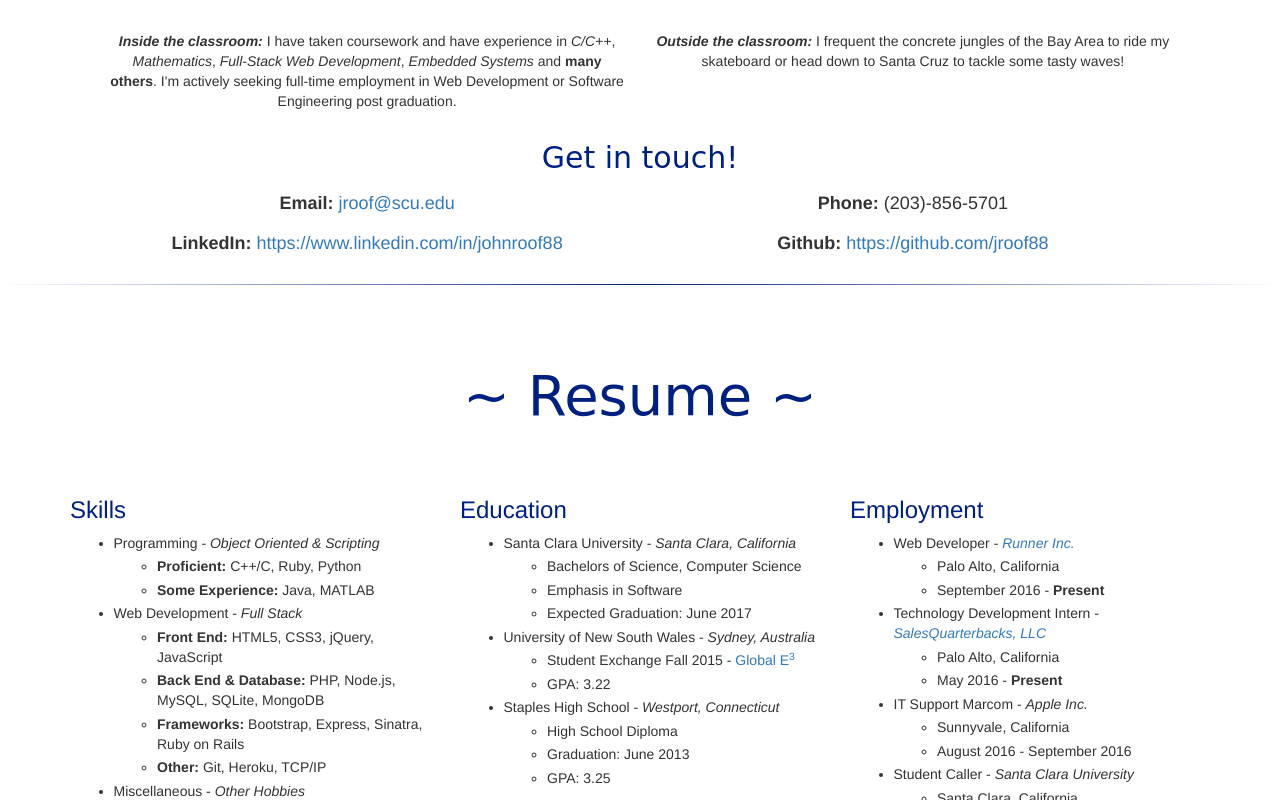
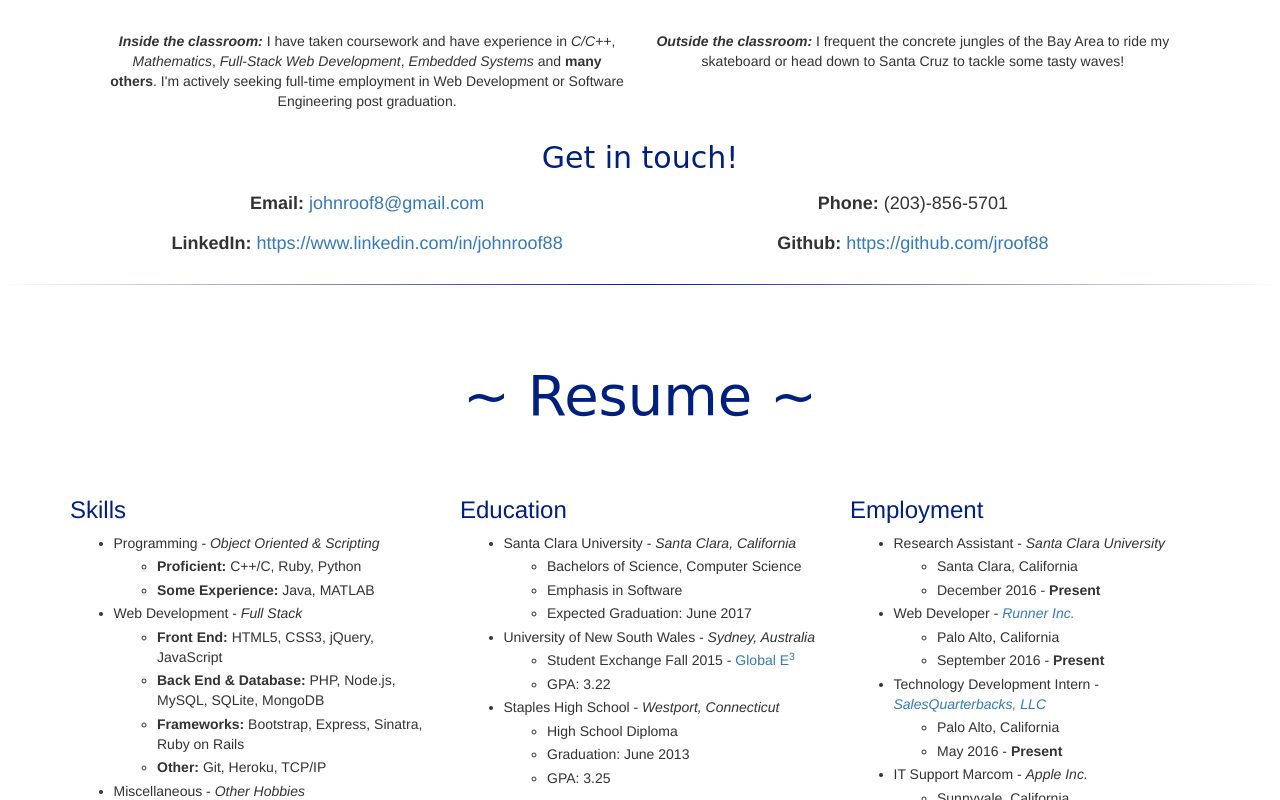
Before and after one commit to jroof88/jroof88.github.io, a plain HTML site: page index.html in a window 1280 px wide. Shown: the part 644-1444 px from the top of the page. Drawn offline with nearby package versions, Linux system fonts and the light colour scheme; a web font is replaced by a local one.

Commit message:
Employment & Email update

```diff
--- a/index.html
+++ b/index.html
@@ -98,7 +98,7 @@
     	</div>
     	<div class="row">
             <div class="col-md-5 col-md-offset-1 text-center">
-            	<h4><strong>Email: </strong><a href="mailto:jroof@scu.edu?Subject=johnroof.me%20inquiry" target="_top">jroof@scu.edu</a></h4>
+            	<h4><strong>Email: </strong><a href="mailto:jroof@scu.edu?Subject=johnroof.me%20inquiry" target="_top">johnroof8@gmail.com</a></h4>
             </div>
             <div class="col-md-5 text-center">
             	<h4><strong>Phone:</strong> (203)-856-5701 </h4>
@@ -182,6 +182,12 @@
                 <div class="col-lg-4">
 					<h3> Employment </h3>
 					<ul class="resume_list">
+						<li> Research Assistant - <i> Santa Clara University</i>
+							<ul>
+								<li> Santa Clara, California </li>
+								<li> December 2016 - <strong>Present</strong> </li>
+							</ul>
+						</li>
 						<li> Web Developer - <i><a href="https://itunes.apple.com/us/app/runner/id1042153171?mt=8" target="_blank">Runner Inc.</a></i>
 							<ul>
 								<li> Palo Alto, California </li>
@@ -337,7 +343,7 @@
     			<div id="footer_list">
     				<ul>
     					<li>&copy;2016. John Harvey Roof ~</li>
-            			<li><a href="mailto:jroof@scu.edu?Subject=johnroof.me%20inquiry" target="_top"><i class="fa fa-envelope-o fa-lg footer_icon" aria-hidden="true"></i></a>  ~  </li>
+            			<li><a href="mailto:johnroof8@gmail.com?Subject=johnroof.me%20inquiry" target="_top"><i class="fa fa-envelope-o fa-lg footer_icon" aria-hidden="true"></i></a>  ~  </li>
             			<li><a href="https://github.com/jroof88/jroof88.github.io" target="_blank"> Source Code</a></li>
     				</ul>
     			</div>
```
